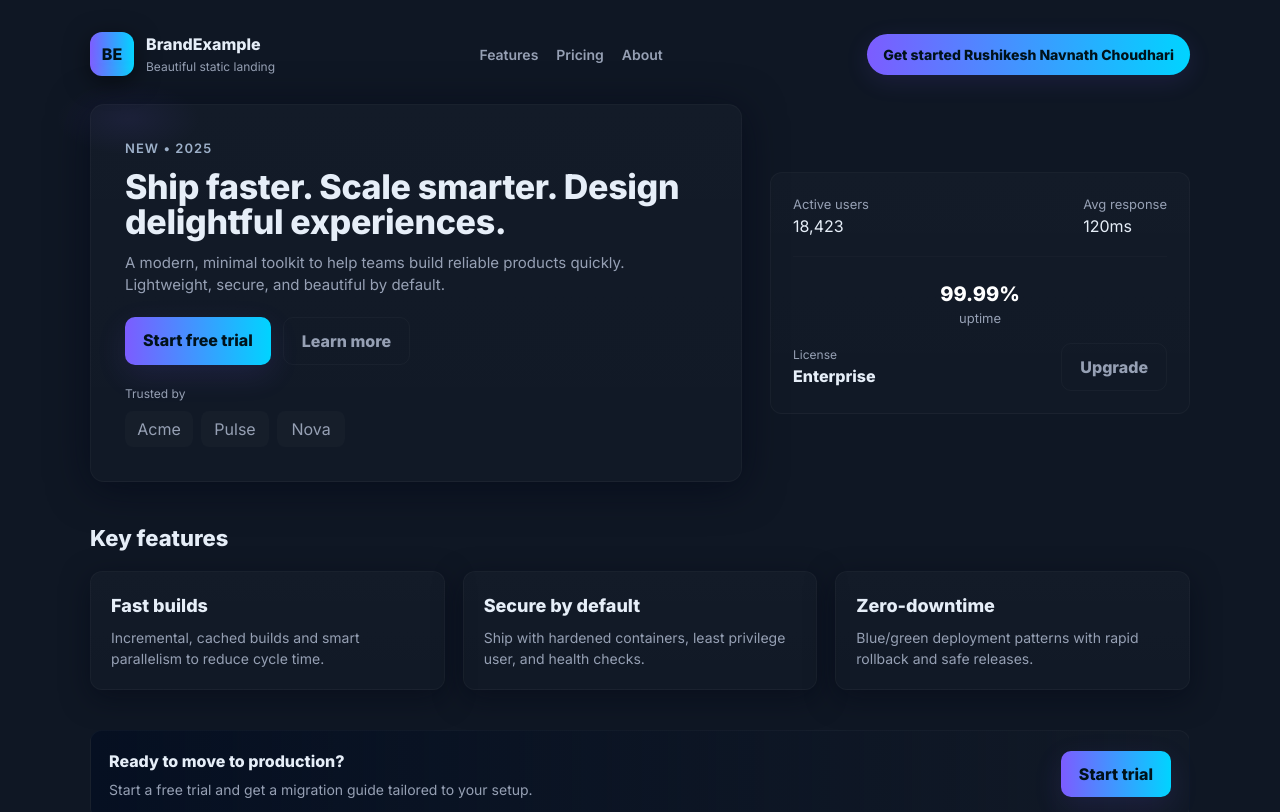
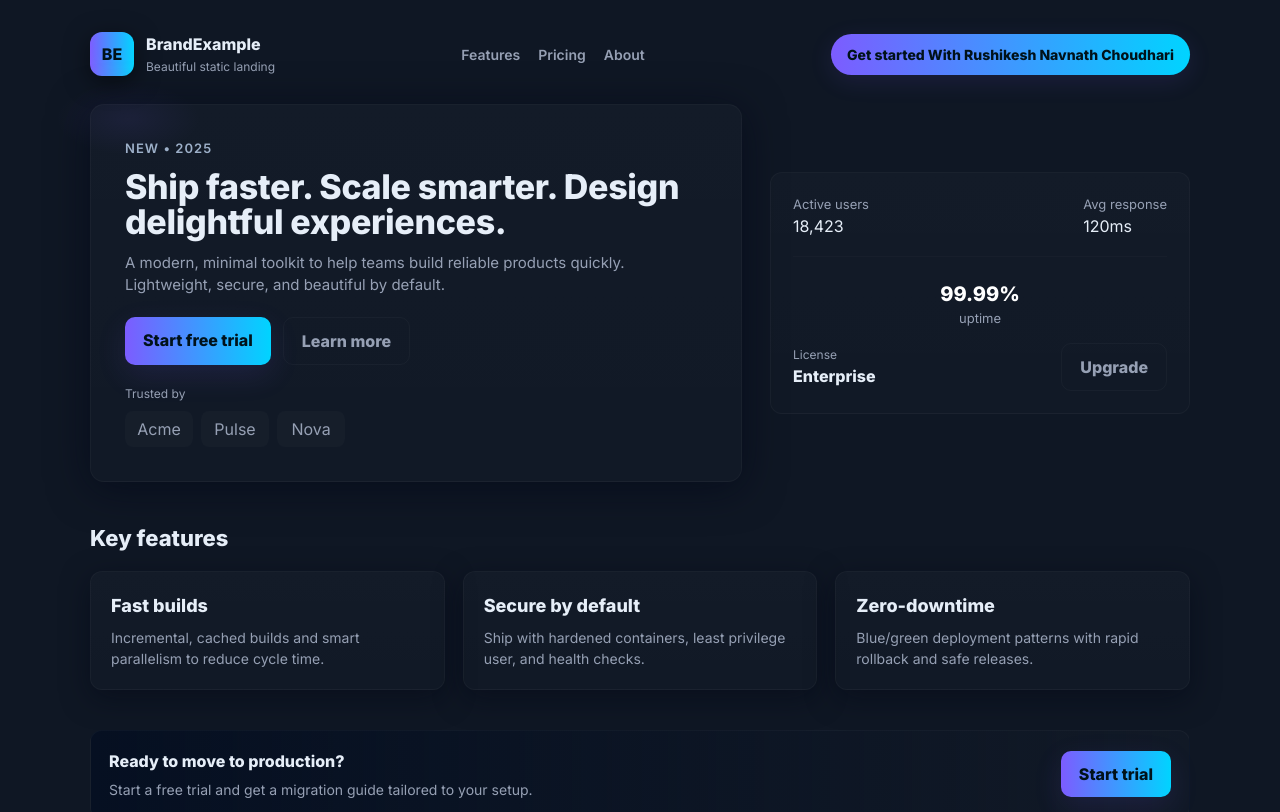
Before and after one commit to devrushikesh/my-task-1-project, a plain HTML site: page index.html in a window 1280 px wide. Shown: the top 812 px of the page. Drawn offline with Linux system fonts and the light colour scheme.

Commit message:
Update index.html

```diff
--- a/index.html
+++ b/index.html
@@ -233,7 +233,7 @@
         </ul>
       </nav>
 
-      <a href="#signup" class="cta">Get started Rushikesh Navnath Choudhari</a>
+      <a href="#signup" class="cta">Get started With Rushikesh Navnath Choudhari</a>
     </header>
 
     <main>
```
